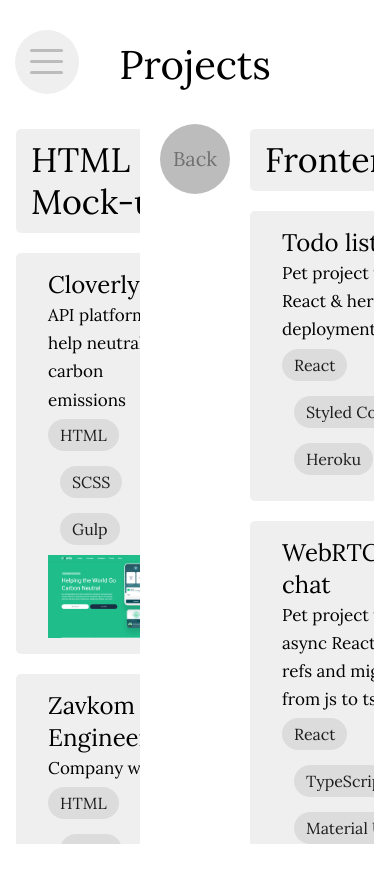
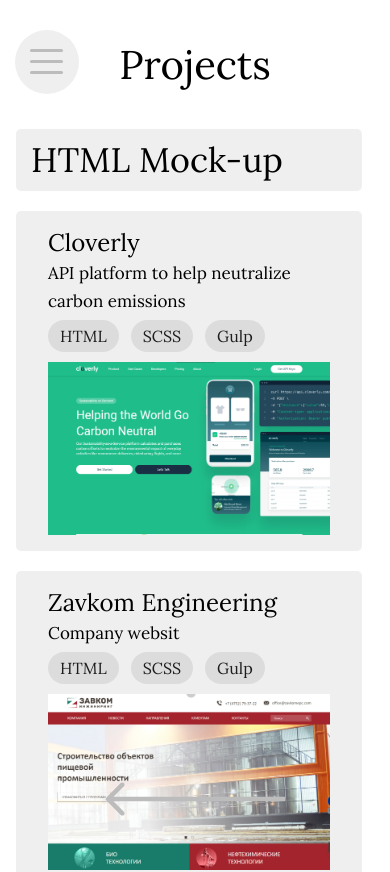
Before and after one commit to Dispersioned/web, a React (Create React App) app: page /projects in a window 390 px wide. Shown: the top 872 px of the page. Before the commit the page ends 844 px from the top, so only its background shows below. Built offline with nearby package versions, Linux system fonts and the light colour scheme.

Commit message:
project page

```diff
--- a/src/app/router/Router.tsx
+++ b/src/app/router/Router.tsx
@@ -1,7 +1,7 @@
 import { AnimatePresence } from 'framer-motion'
 import React from 'react'
 import { Navigate, Route, Routes, useLocation } from 'react-router-dom'
-import Projects from '../../components/projects/Projects'
+import Projects from '../../views/projects/Projects'
 import Home from '../../views/Home/Home'
 
 const Router: React.FC = () => {
--- a/src/components/Dice/Dice.tsx
+++ b/src/components/Dice/Dice.tsx
@@ -71,8 +71,6 @@ const Dice: React.FC<DiceProps> = ({ setTitle }) => {
 
     const { row, col } = closestCell(point, cells)
     setSelectedCell({ row, col })
-    if (cellText[row][col]) setTitle(cellText[row][col] as string)
-    else setTitle(WelcomeGenerator.generate())
     const salt = Math.random() // needed for framer motion to recognize small movements
     const pointerBugOffset = -3
 
@@ -80,12 +78,11 @@ const Dice: React.FC<DiceProps> = ({ setTitle }) => {
       x: cells[row][col].x - offset.x + salt + pointerBugOffset,
       y: cells[row][col].y - offset.y + salt + pointerBugOffset,
     })
+    if (row === 0 && col === 2) navigate('/projects')
+
+    if (cellText[row][col]) setTitle(cellText[row][col] as string)
+    else setTitle(WelcomeGenerator.generate())
   }, [point])
-
-  useEffect(() => {
-    if (selectedCell.row !== 0 || selectedCell.col !== 2) return
-    navigate('/projects')
-  }, [selectedCell])
 
   return (
     <Wrapper ref={dragWrapper}>
--- a/src/components/ui/back-btn-mobile/BackBtnMobile.tsx
+++ b/src/components/ui/back-btn-mobile/BackBtnMobile.tsx
@@ -6,7 +6,7 @@ import { isMobile } from '../../../services/sizes'
 import { BackBtnMobileProps } from './interface'
 import { MobileOverlay } from './style'
 
-const BackBtnMobile: React.FC<BackBtnMobileProps> = ({ title, setTitle }) => {
+const BackBtnMobile: React.FC<BackBtnMobileProps> = ({ title, callback }) => {
   return (
     <AnimatePresence>
       {isMobile() && !WelcomeGenerator.phrases.includes(title) && (
@@ -15,10 +15,9 @@ const BackBtnMobile: React.FC<BackBtnMobileProps> = ({ title, setTitle }) => {
           drag={isMobile() ? 'x' : false}
           dragConstraints={{ left: 0, right: 0 }}
           initial={{ x: 0, y: 0 }}
-          exit={{ y: 200, transition: { duration: 0.3 } }}
           transition={{ duration: 2 }}
           onDrag={(_, info) => {
-            if (info.offset.x < -120) setTitle('Hello!')
+            if (info.offset.x < -120) callback()
           }}
           src={back}
         />
--- a/src/components/ui/back-btn-mobile/interface.ts
+++ b/src/components/ui/back-btn-mobile/interface.ts
@@ -1,4 +1,4 @@
 export interface BackBtnMobileProps {
   title: string
-  setTitle: React.Dispatch<React.SetStateAction<string>>
+  callback: () => void
 }
--- a/src/views/Home/Home.tsx
+++ b/src/views/Home/Home.tsx
@@ -23,7 +23,7 @@ const Home: React.FC = () => {
     <Container maxWidth="xl" style={{ overflowX: 'hidden' }}>
       <Navigation />
       <Animations shouldShow={title === SECTIONS.SKILLS} />
-      <BackBtnMobile title={title} setTitle={setTitle} />
+      <BackBtnMobile title={title} callback={() => setTitle('Hello!')} />
 
       <Layout title={title}>
         <Content>
--- a/src/components/Projects/Projects.tsx
+++ b/src/views/projects/Projects.tsx
@@ -1,20 +1,24 @@
 import { Container, Grid, Typography } from '@mui/material'
 import { motion } from 'framer-motion'
 import React from 'react'
-import { useNavigate } from 'react-router'
+import { useLocation, useNavigate } from 'react-router'
 import cloverly from '../../assets/img/projects-preview/cloverly.jpg'
 import kovmangal from '../../assets/img/projects-preview/kovmangal.jpg'
 import zavkomEngineering from '../../assets/img/projects-preview/zavkomEngineering.jpg'
+import { Pointer } from '../../components/dice/style'
+import Navigation from '../../components/navigation/Navigation'
+import Project from '../../components/project/Project'
+import BackBtnMobile from '../../components/ui/back-btn-mobile/BackBtnMobile'
+import Layout from '../../components/ui/layout/Layout'
 import { SECTIONS } from '../../config'
-import { ContentDesktop } from '../../views/Home/style'
-import { Pointer } from '../dice/style'
-import Layout from '../ui/layout/Layout'
-import Navigation from '../navigation/Navigation'
-import Project from '../project/Project'
-import { ProjectsList, ProjectsTitle } from './style'
+import { isMobile } from '../../services/sizes'
+import { ContentDesktop, ContentMobile } from '../Home/style'
+import { PointerWrapper, ProjectsList, ProjectsTitle } from './style'
 
 const Projects: React.FC = () => {
   const navigate = useNavigate()
+  const location = useLocation()
+  const Content = isMobile() ? ContentMobile : ContentDesktop
 
   return (
     <motion.div
@@ -24,8 +28,14 @@ const Projects: React.FC = () => {
       exit={{ opacity: 0 }}
     >
       <Container maxWidth="xl">
+        <BackBtnMobile
+          title={SECTIONS.PROJECTS}
+          callback={() => {
+            if (location.pathname !== '/web') navigate('/web')
+          }}
+        />
         <Layout title={SECTIONS.PROJECTS}>
-          <ContentDesktop>
+          <Content>
             <ProjectsList>
               <ProjectsTitle variant="h4"> HTML Mock-up</ProjectsTitle>
               <Project
@@ -50,8 +60,12 @@ const Projects: React.FC = () => {
                 tags={['HTML', 'SCSS', 'Gulp']}
               />
             </ProjectsList>
-            <div style={{ width: 70, height: 70 }}>
-              <Grid container direction="column" justifyContent="center" alignItems="center">
+            <PointerWrapper
+              container
+              direction="column"
+              justifyContent="center"
+              alignItems="center"
+            >
               <Pointer
                 onClick={() => navigate('/')}
                 initial={{
@@ -72,8 +86,7 @@ const Projects: React.FC = () => {
               >
                 <Typography>Back</Typography>
               </Pointer>
-              </Grid>
-            </div>
+            </PointerWrapper>
             <ProjectsList>
               <ProjectsTitle variant="h4">Frontend</ProjectsTitle>
               <Project
@@ -89,7 +102,7 @@ const Projects: React.FC = () => {
                 tags={['React', 'TypeScript', 'Material UI', 'Forked']}
               />
             </ProjectsList>
-          </ContentDesktop>
+          </Content>
         </Layout>
         <Navigation />
       </Container>
--- a/src/components/Projects/style.ts
+++ b/src/views/projects/style.ts
@@ -1,4 +1,4 @@
-import { Typography } from '@mui/material'
+import { Grid, Typography } from '@mui/material'
 import styled from 'styled-components'
 
 export const ProjectsTitle = styled(Typography)`
@@ -10,6 +10,15 @@ export const ProjectsTitle = styled(Typography)`
   padding: 10px 15px;
 `
 
+export const PointerWrapper = styled(Grid)`
+  width: 70px;
+  height: 70px;
+  @media (max-width: 1024px) {
+    width: 0;
+    height: 0;
+  }
+`
+
 export const ProjectsList = styled('div')`
   display: grid;
   row-gap: 20px;
```
Lines whose indentation alone changed are shown as unchanged.
